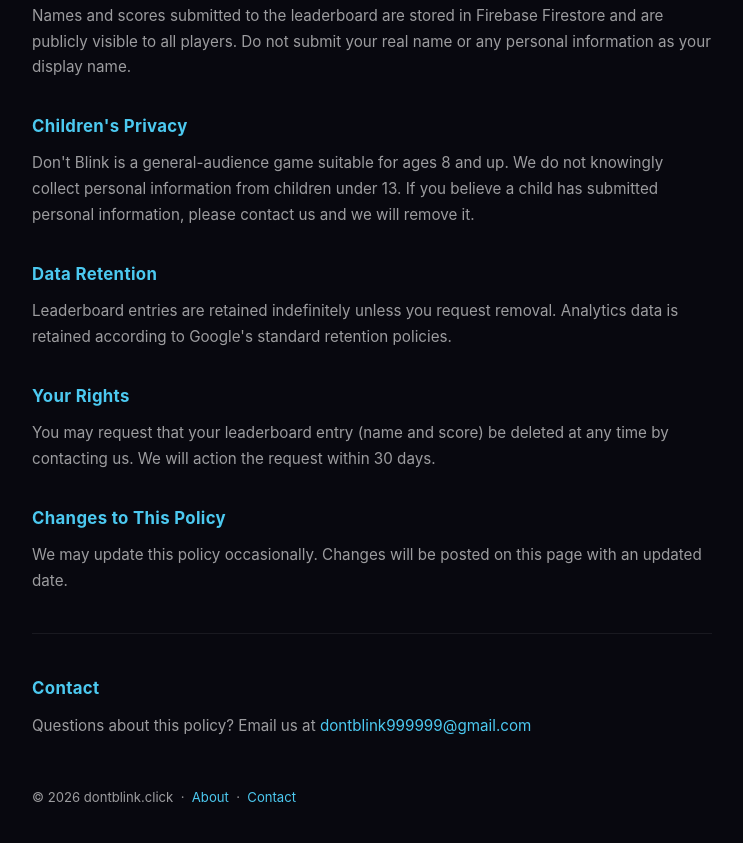
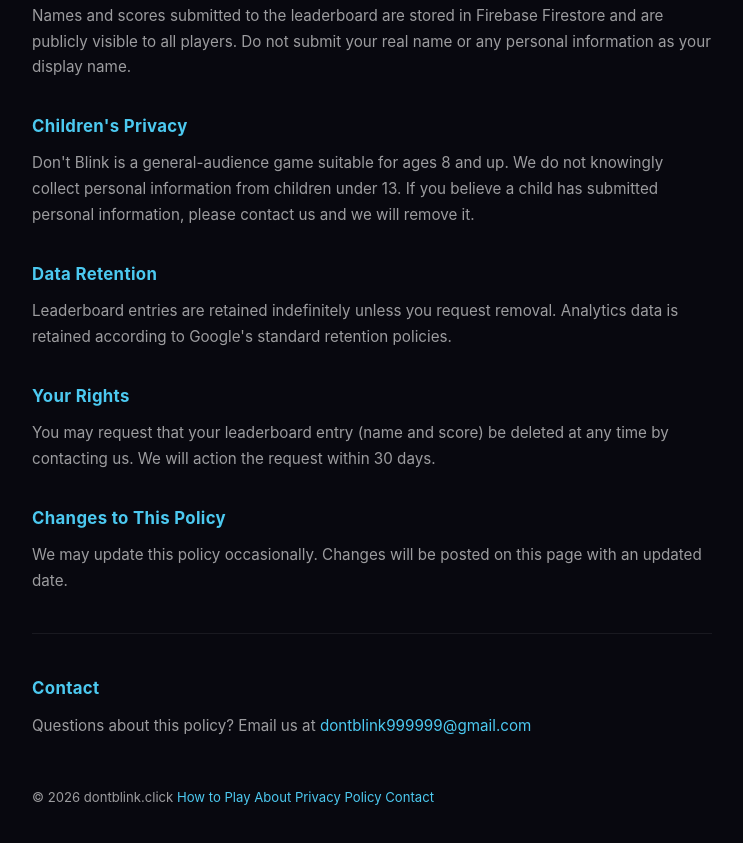
Before and after one commit to ttedgar/DontBlink, a plain HTML site: page privacy-policy.html in a window 1280 px wide. Shown: the part 1124-1967 px from the top of the page, without its empty margins (268-1011 px from the left). Drawn offline with Linux system fonts and the light colour scheme.

Commit message:
fix footer

```diff
--- a/privacy-policy.html
+++ b/privacy-policy.html
@@ -191,8 +191,10 @@
     </p>
 
     <div class="footer">
-      &copy; 2026 dontblink.click &nbsp;·&nbsp;
-      <a href="about.html">About</a> &nbsp;·&nbsp;
+      <span>&copy; 2026 dontblink.click</span>
+      <a href="how-to-play.html">How to Play</a>
+      <a href="about.html">About</a>
+      <a href="privacy-policy.html">Privacy Policy</a>
       <a href="contact.html">Contact</a>
     </div>
   </div>
```
Also changed, not shown: about.html (+1 -0 lines), how-to-play.html (+2 -0 lines).
